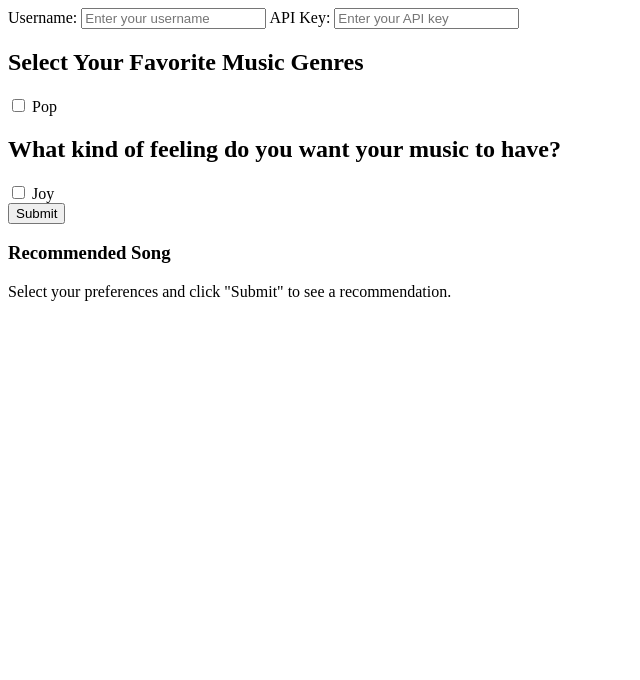
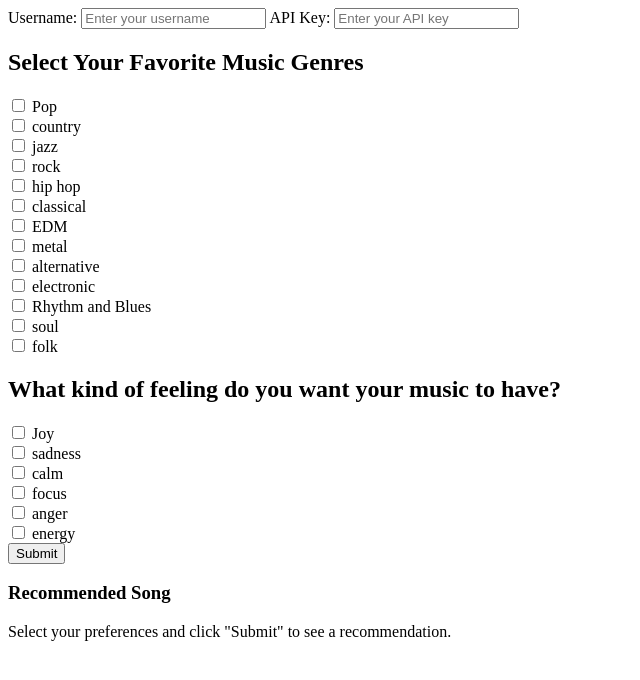
Before and after one commit to Four-and-a-Half-Geeks/Spotify-Song-Recommendation, a Flask app: template templates/cara.recommendation.html in a window 1280 px wide. Shown: the top 680 px of the page, without its empty margins (0-640 px from the left). Run offline with Flask 3, Linux system fonts and the light colour scheme; the template is opened without the code that fills it, so the values that code supplies are empty.

Commit message:
added the rest of the checkboxes

```diff
--- a/templates/cara.recommendation.html
+++ b/templates/cara.recommendation.html
@@ -23,12 +23,27 @@
         <!-- Music Genre Checkboxes -->
         <h2>Select Your Favorite Music Genres</h2>
         <label><input type="checkbox" name="genre" value="pop"> Pop</label><br>
-        <!-- Add remaining genres as needed -->
+        <label><input type="checkbox" name="genre" value="country"> country</label><br>
+        <label><input type="checkbox" name="genre" value="jazz"> jazz</label><br>
+        <label><input type="checkbox" name="genre" value="rock"> rock</label><br>
+        <label><input type="checkbox" name="genre" value="hip hop"> hip hop</label><br>
+        <label><input type="checkbox" name="genre" value="classical"> classical</label><br>
+        <label><input type="checkbox" name="genre" value="EDM"> EDM</label><br>
+        <label><input type="checkbox" name="genre" value="metal"> metal</label><br>
+        <label><input type="checkbox" name="genre" value="alternative"> alternative</label><br>
+        <label><input type="checkbox" name="genre" value="electronic"> electronic</label><br>
+        <label><input type="checkbox" name="genre" value="Rhythm and Blues"> Rhythm and Blues</label><br>
+        <label><input type="checkbox" name="genre" value="soul"> soul</label><br>
+        <label><input type="checkbox" name="genre" value="folk"> folk</label><br>
 
         <!-- Music Feeling Checkboxes -->
         <h2>What kind of feeling do you want your music to have?</h2>
         <label><input type="checkbox" name="feeling" value="joy"> Joy</label><br>
-        <!-- Add remaining feelings as needed -->
+        <label><input type="checkbox" name="feeling" value="sadness"> sadness</label><br>
+        <label><input type="checkbox" name="feeling" value="calm"> calm</label><br>
+        <label><input type="checkbox" name="feeling" value="focus"> focus</label><br>
+        <label><input type="checkbox" name="feeling" value="anger"> anger</label><br>
+        <label><input type="checkbox" name="feeling" value="energy"> energy</label><br>
 
         <!-- Submit Button -->
         <input type="submit" value="Submit">
```
